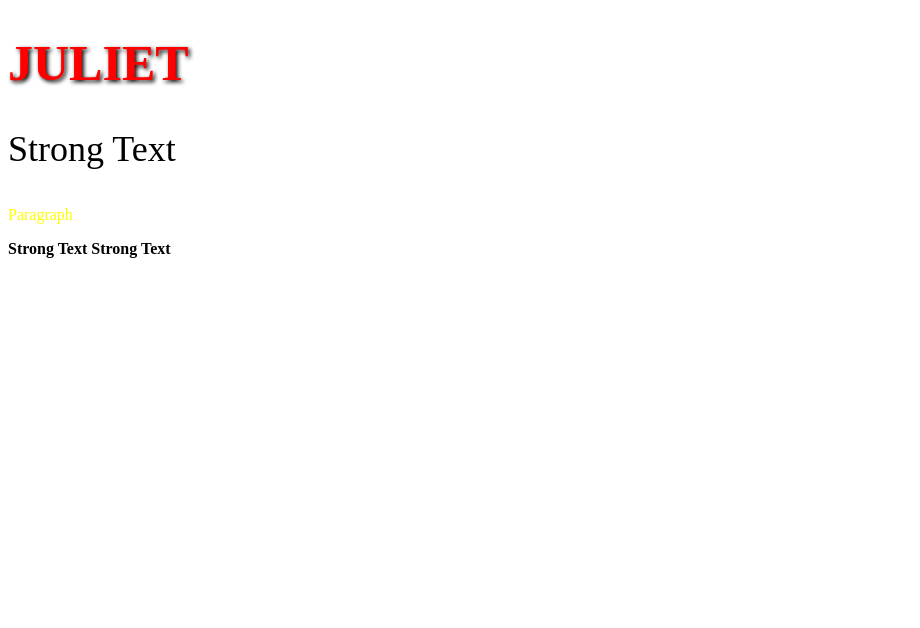
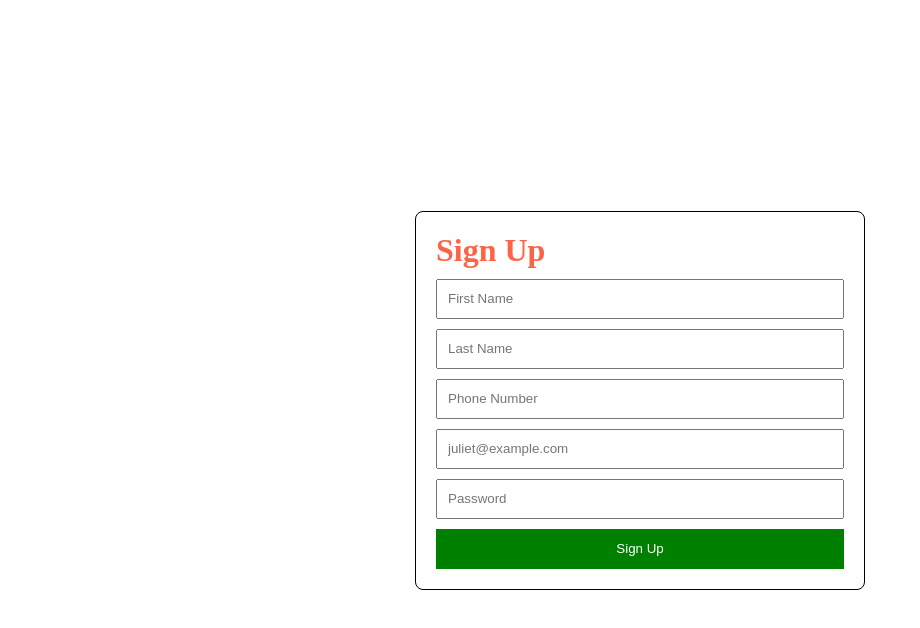
Before and after one commit to julitex19/HTML-Basics, a plain HTML site: page index.html in a window 1280 px wide. Shown: the whole page, without its empty margins (0-920 px from the left). Drawn offline with Linux system fonts and the light colour scheme.

Commit message:
commit from taiwo

```diff
--- a/css/style.css
+++ b/css/style.css
@@ -1,15 +1,44 @@
-h1 {
-    color: red;
-    font-size: 50px;
-    text-shadow: 2px 2px 4px black;
-  }
+* {
+  margin: 0;
+  box-sizing: border-box;
+}
 
-  .st {
-    font-size: 36px;
-  }
+.container {
+  height: 100vh;
+  width: 100%;
+  display: flex;
+  align-items: center;
+  justify-content: center;
+}
 
-  #para {
-    color: yellow;
-  }
+form {
+  width: 450px;
+  padding: 20px;
+  border: 1px solid black;
+  border-radius: 8px;
 
-  .tee {}
+
+}
+ form > h1 {
+  margin-bottom: 10px;
+  color: tomato;
+ }
+
+input {
+  width: 100%;
+  margin-bottom: 10px;
+  height: 40px;
+  padding:  0 10px;
+
+}
+input:focus {
+  outline: 0;
+}
+
+button {
+  width: 100%;
+  height: 40px;
+  background-color: green;
+  color: white;
+  border: 0;
+}
--- a/index.html
+++ b/index.html
@@ -8,13 +8,26 @@
     <link rel="stylesheet" href="css/style.css" />
   </head>
   <body>
-    <h1>JULIET</h1>
-    <!-- block tag -->
-    <p class="st">Strong Text</p>
-    <p id="para">Paragraph</p>
-
-    <!-- inline tag -->
-    <strong>Strong Text</strong>
-    <b>Strong Text</b>
+    <div class="container">
+      <form>
+        <h1>Sign Up</h1>
+        <input id="fname" type="text" placeholder="First Name" />
+        <input id="lname" type="text" placeholder="Last Name" />
+        <input id="phone" type="number" placeholder="Phone Number" />
+        <input id="email" type="email" placeholder="juliet@example.com" />
+        <input id="password" type="password" placeholder="Password" />
+        <button onclick="submitForm()">Sign Up</button>
+      </form>
+    </div>
+    <script type="text/javascript">
+      const fname = document.getElementById("fname");
+      const lname = document.getElementById("lname");
+      function submitForm() {
+        alert(`
+          First Name: ${fname.value}
+          Last Name: ${lname.value}
+        `);
+      }
+    </script>
   </body>
 </html>
```
